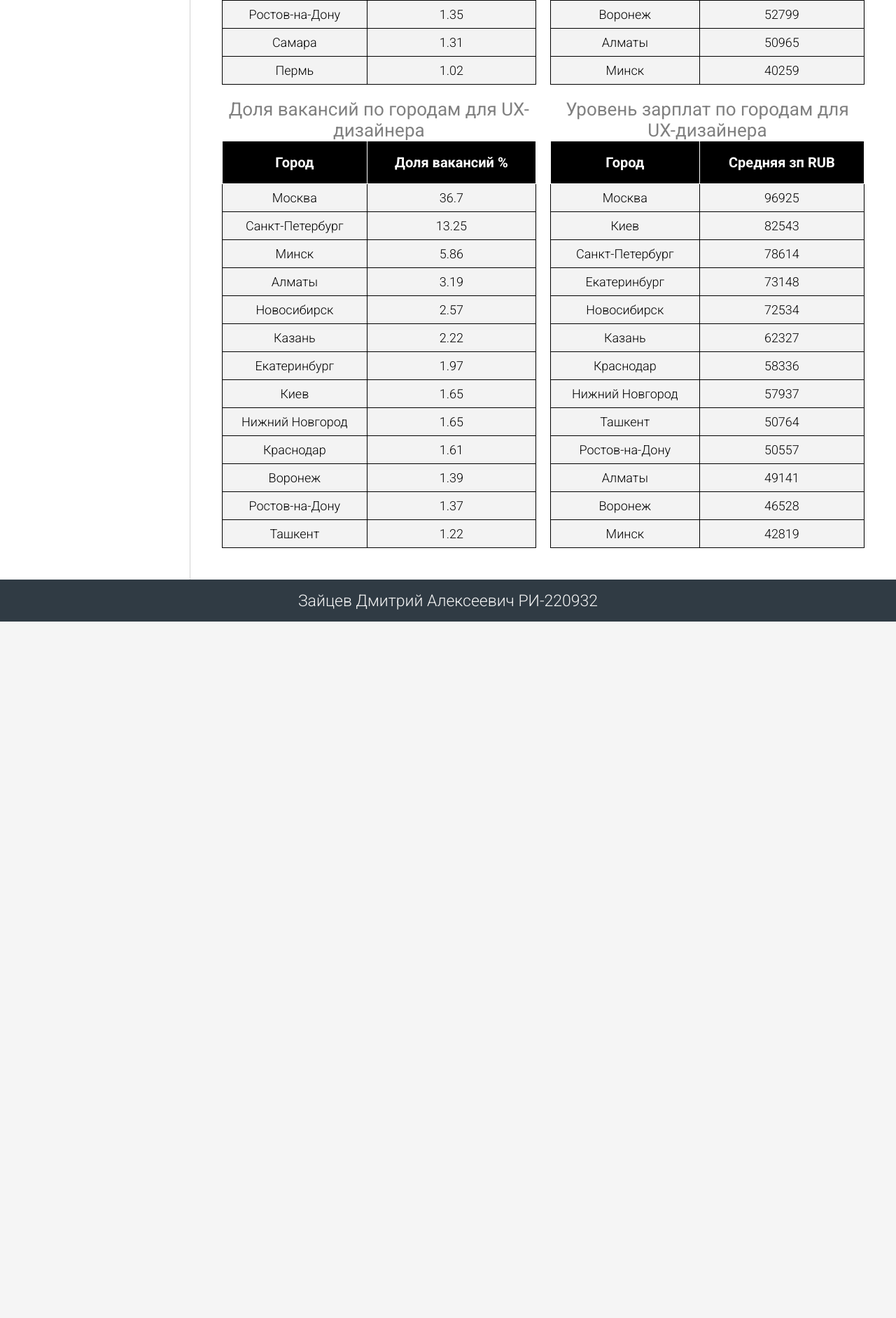
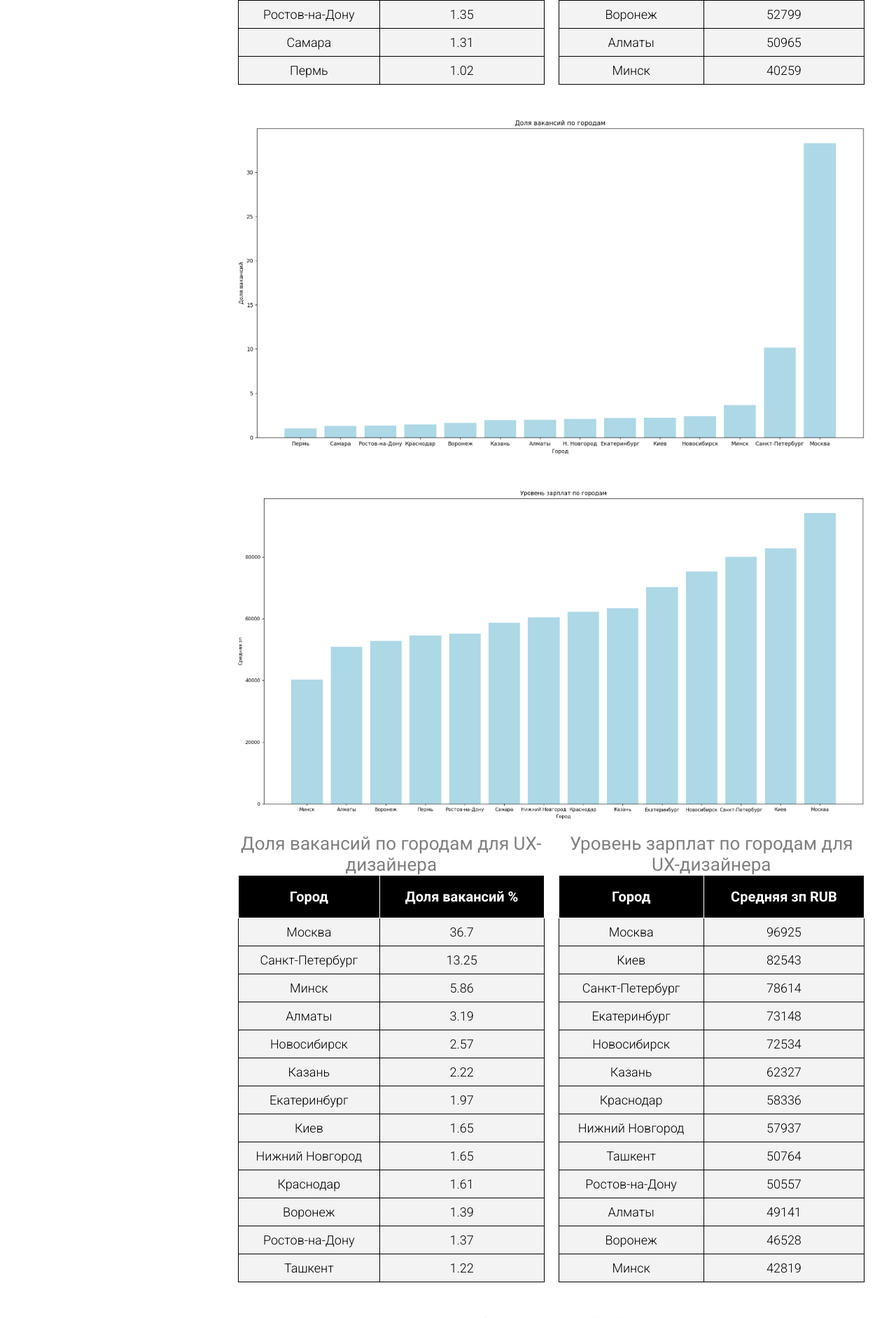
Before and after one commit to Emi1337-ops/django_site, a Django app: page /geography/ in a window 1280 px wide. Shown: the part 636-2519 px from the top of the page at 70% size. Before the commit the page ends 1524 px from the top, so only its background shows below. Run offline with Django 4.2, Linux system fonts and the light colour scheme; data comes from the database, SQL or seed files in the repository.

Commit message:
add images

```diff
--- a/project_site/project_apps/static/css/style.css
+++ b/project_site/project_apps/static/css/style.css
@@ -61,6 +61,7 @@ body {
 }
 
 .side__menu {
+    position: fixed;
     display: inline-flex;
     padding: 25px 30px;
     flex-direction: column;
@@ -70,16 +71,38 @@ body {
 }
 
 .content {
+    display:flex;
     padding: 45px;
-    min-height: 600px;
+    padding-left: 340px;
+    min-height: 700px;
     width: 100%;
-    display:flex;
-    flex-direction: row;
+    flex-direction: column;
     justify-content: space-between;
     gap: 20px;
 }
 
+.demand__stat {
+    width: 100%;
+    flex-direction: row;
+    display:flex;
+    justify-content: space-between;
+    gap: 20px;
+}
+
+demand__graph {
+    flex-direction: row;
+    display:flex;
+    justify-content: space-between;
+    gap: 20px;
+}
+
+.img__for__stat {
+    width: 100%;
+}
+
+
 .content__text {
+    display:flex;
     text-align: justify;
     color: black;
     font-size: 25px;
@@ -138,6 +161,7 @@ td {
 
 .geo_content {
     padding: 45px;
+    padding-left: 340px;
     min-height: 600px;
     width: 100%;
     display:flex;
@@ -154,6 +178,38 @@ td {
     gap: 20px;
 }
 
+.geo_all_img_stat {
+    width: 100%;
+    display:flex;
+    flex-direction: column;
+    justify-content: space-between;
+    gap: 50px;
+}
+
+.geo_all_img{
+    display: flex;
+    flex-direction: column;
+    justify-content: space-between;
+    width: 100%;
+    gap: 50px;
+}
+
+.geo_ux_img_stat {
+    width: 100%;
+    display:flex;
+    flex-direction: column;
+    justify-content: space-between;
+    gap: 50px;
+}
+
+.geo_ux_img{
+    flex-direction: column;
+    justify-content: space-between;
+    display: flex;
+    width: 100%;
+    gap: 50px;
+}
+
 .geo_ux_vacancies{
     width: 100%;
     display:flex;
@@ -164,6 +220,7 @@ td {
 
 .skills_content {
     padding: 45px;
+    padding-left: 340px;
     min-height: 600px;
     width: 100%;
     display:flex;
--- a/project_site/project_apps/templates/geography.html
+++ b/project_site/project_apps/templates/geography.html
@@ -33,14 +33,28 @@
             </div>
 
             <div class="geo_content">
-                <div class="geo_all_vacancies">
-                    {{ geography_areacount_all_vacancies |safe }}
-                    {{ geography_midsal_all_vacancies |safe }}
+                <div class="geo_all_img_stat">
+                    <div class="geo_all_vacancies">
+                        {{ geography_areacount_all_vacancies |safe }}
+                        {{ geography_midsal_all_vacancies |safe }}
+                    </div>
+                    <div class="geo_all_img">
+                        <img class="img__for__stat" src="{% static 'img/geography/geo_vac_all.png' %}">
+                        <img class="img__for__stat" src="{% static 'img/geography/geo_midsal_all.png' %}">
+                    </div>
                 </div>
-                <div class="geo_ux_vacancies">
+
+                <div class="geo_ux_img_stat">
+                    <div class="geo_ux_vacancies">
                     {{ geography_areacount_ux_vacancies |safe }}
                     {{ geography_midsal_ux_vacancies |safe }}
+                    </div>
+                    <div class="geo_ux_img">
+                        <img class="img__for__stat" src="{% static 'img/geography/geo_vac_ux.png' %}">
+                        <img class="img__for__stat" src="{% static 'img/geography/geo_midsal_ux.png' %}">
+                    </div>
                 </div>
+
             </div>
             <!-- body__wrapper -->
         </div>
```
Also changed, not shown: analysis/img_creater/demand_img.py (added, +20 -0 lines), project_site/project_apps/templates/demand.html (+10 -3 lines), project_site/project_apps/migrations/0001_initial.py (added), project_site/project_apps/migrations/0002_alter_demand_all_vacancies_options_and_more.py (added), project_site/project_apps/migrations/0003_alter_demand_all_vacancies_year_count_and_more.py (added), project_site/project_apps/migrations/0004_alter_demand_all_vacancies_published_at_and_more.py (added), project_site/project_apps/static/img/demand/demand_all_sal.png (added), project_site/project_apps/static/img/demand/demand_all_vac.png (added), project_site/project_apps/static/img/demand/demand_ux_sal.png (added), project_site/project_apps/static/img/demand/demand_ux_vac.png (added), project_site/project_apps/static/img/geography/geo_midsal_all.png (added), project_site/project_apps/static/img/geography/geo_midsal_ux.png (added), project_site/project_apps/static/img/geography/geo_vac_all.png (added), project_site/project_apps/static/img/geography/geo_vac_ux.png (added).
